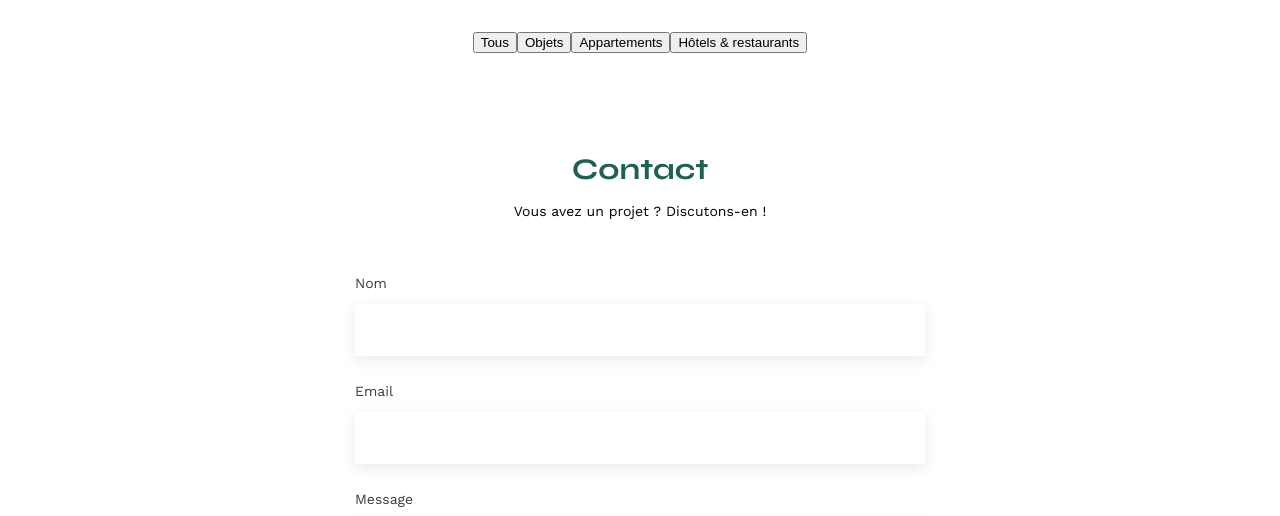
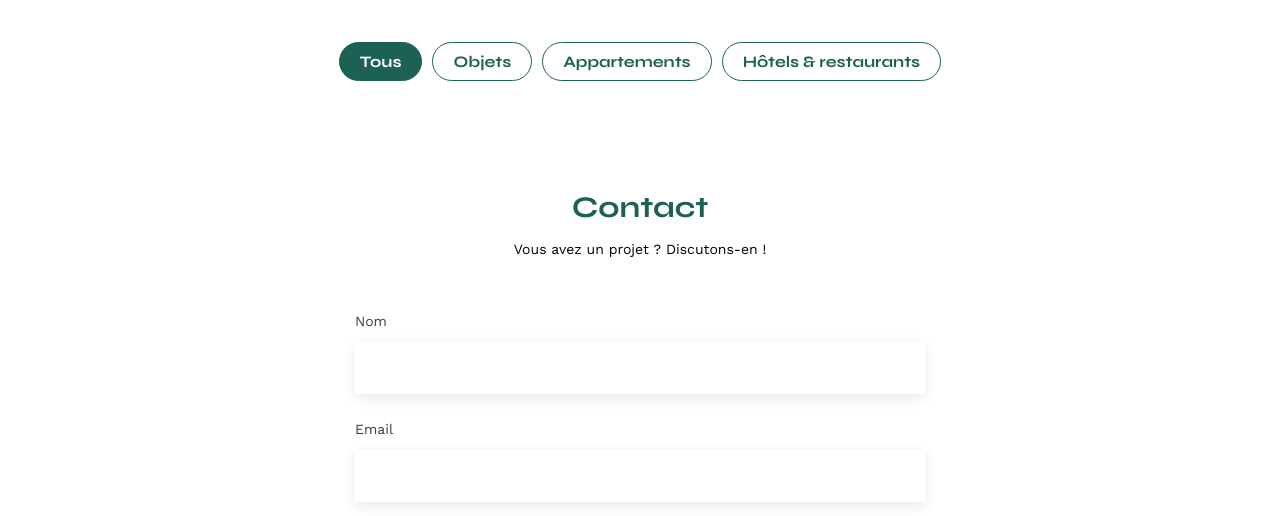
Before and after one commit to archi974/Portfolio_Architect_Interieur, a plain HTML site: page FrontEnd/index.html in a window 1280 px wide. Shown: the part 584-1100 px from the top of the page. Drawn offline with nearby package versions, Linux system fonts and the light colour scheme; no server answers.

Commit message:
[ADD/UPDATE] edit element and create class filter

```diff
--- a/FrontEnd/index.html
+++ b/FrontEnd/index.html
@@ -43,6 +43,7 @@
 					<img src="./assets/images/sophie-bluel.png" alt="">
 				</figure>
 				<article>
+					<a href="" class="edit"></a>
 					<h2>Designer d'espace</h2>
 					<p>Je raconte votre histoire, je valorise vos idées. Je vous accompagne de la conception à la
 						livraison
@@ -55,19 +56,21 @@
 				</article>
 			</div>
 			<section id="portfolio">
-				<h2>Mes Projets</h2>
+				<div class="portfolio_content_title">
+					<h2>Mes Projets</h2>
+				</div>
 				<ul class="container_filter">
-					<li class="filter_button">
-						<input type="button" value="Tous" data-category="0">
+					<li class="filter_element">
+						<input type="button" value="Tous" class="button_filter active" data-category="0">
 					</li>
-					<li class="filter_button">
-						<input type="button" value="Objets" data-category="1">
+					<li class="filter_element">
+						<input type="button" value="Objets" class="button_filter" data-category="1">
 					</li>
-					<li class="filter_button">
-						<input type="button" value="Appartements" data-category="2">
+					<li class="filter_element">
+						<input type="button" value="Appartements" class="button_filter" data-category="2">
 					</li>
-					<li class="filter_button">
-						<input type="button" value="Hôtels & restaurants" data-category="3">
+					<li class="filter_element">
+						<input type="button" value="Hôtels & restaurants" class="button_filter" data-category="3">
 					</li>
 				</ul>
 				<div class="gallery" id="gallery"></div>
```
